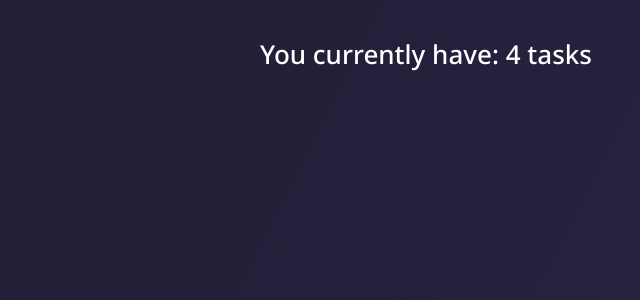
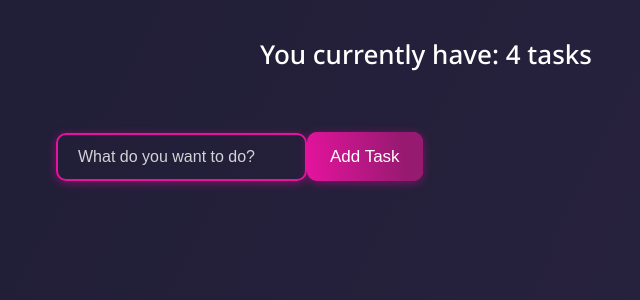
Before and after one commit to sofiakotsan/todo-app, a React (Create React App) app: page / in a window 1280 px wide. Shown: the top 300 px of the page, without its empty margins (214-854 px from the left). Built offline with nearby package versions, Linux system fonts and the light colour scheme.

Commit message:
added todo form

```diff
--- a/src/App.js
+++ b/src/App.js
@@ -8,6 +8,7 @@ function App() {
 		<div className='todo-app has-purple-gradient-bg'>
 			<div className='container'>
 				<h1 className='h1'>You currently have: 4 tasks</h1>
+				<TodoForm/>
 			</div>
 		</div>
 	);
--- a/src/components/TodoForm/TodoForm.js
+++ b/src/components/TodoForm/TodoForm.js
@@ -6,6 +6,7 @@ const TodoForm = () => {
     return (
         <div>
             <Input placeholder="What do you want to do?"/>
+            <Button>Add Task</Button>
         </div>
     );
 }
--- a/src/components/UI/Input/Input.css
+++ b/src/components/UI/Input/Input.css
@@ -1,5 +1,5 @@
 .input {
-    padding: 15px 20px;
+    padding: 11px 20px;
     border: 2px solid var(--accent-pink);
     box-shadow: var(--accent-pink-shadow);
     margin: 0;
```
